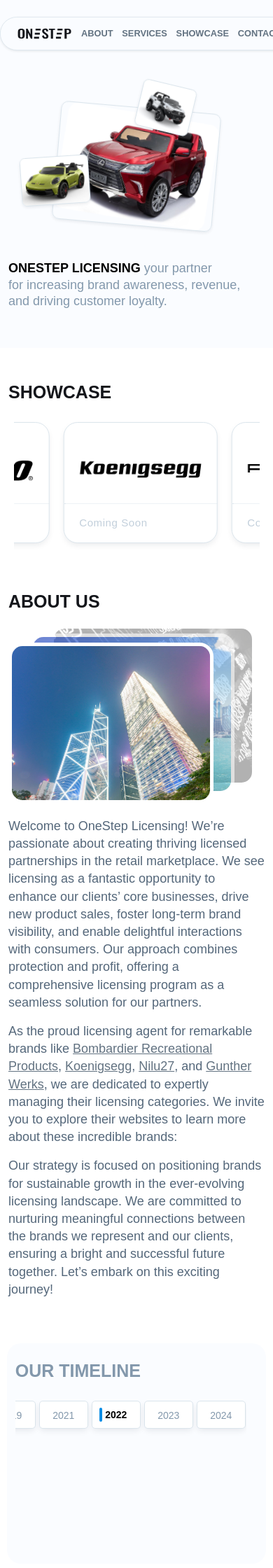
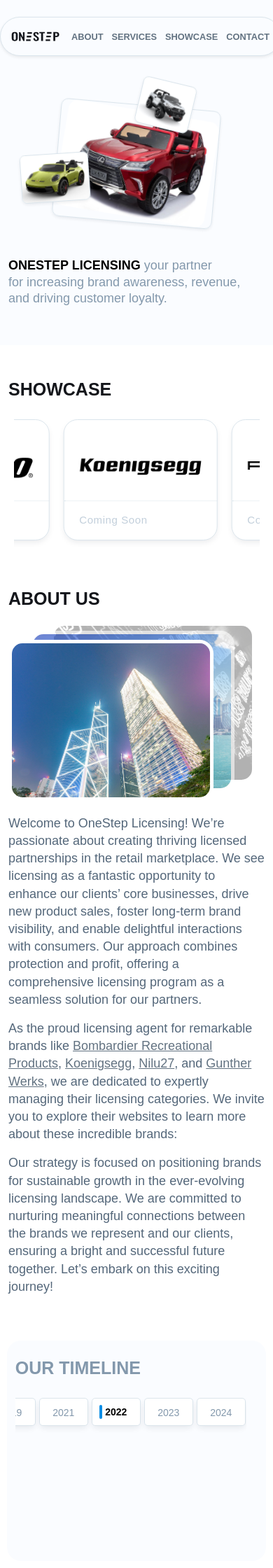
Before and after one commit to onesteplicensing/web2023, a Jekyll site: the page built from index.markdown, in a window 390 px wide. Shown: the top 2240 px of the page at 70% size. Built offline with Jekyll 4.4.1, drawn with Linux system fonts in a browser that asks for light colours; some web fonts are replaced.

Commit message:
navigation in xxs screens

```diff
--- a/assets/css/_mobile.scss
+++ b/assets/css/_mobile.scss
@@ -4,11 +4,25 @@
         overflow: hidden !important;
 
         .top-menu {
-            transform: scale(0.8) !important;
-            transform-origin: top left;
-            &.sticky{
-                left: auto;
-                top: auto;
+            padding: 15px;
+            height: auto;
+
+            &.sticky {
+                top: 40px;
+            }
+
+            img {
+                width: 70px;
+            }
+
+            ul {
+                gap: 12px !important;
+
+                li {
+                    a {
+                        font-size: .8rem;
+                    }
+                }
             }
         }
 
@@ -366,8 +380,27 @@
 }
 
 @media (max-width: 380px) {
-   body .top-menu {
-        transform: scale(0.65) !important;
-        transform-origin: top left;
+    body .top-menu {
+        padding: 10px;
+        height: auto;
+
+        &.sticky {
+            top: 40px;
+        }
+
+        img {
+            width: 60px;
+        }
+
+        ul {
+            gap: 8px !important;
+
+            li {
+                a {
+                    font-size: .7rem;
+                }
+            }
+        }
     }
+
 }
```
